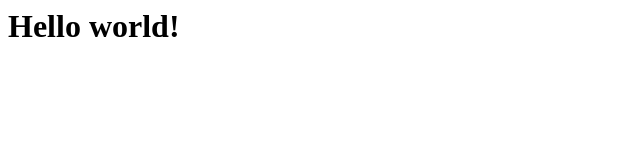
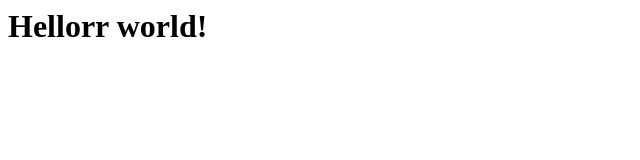
Before and after one commit to Shpak2/fe_on_feb19, a plain HTML site: page index.html in a window 1280 px wide. Shown: the whole page, without its empty margins (0-640 px from the left). Drawn offline with Linux system fonts and the light colour scheme.

Commit message:
README file update

```diff
--- a/index.html
+++ b/index.html
@@ -1 +1 @@
-<h1>Hello world!</h1>
+<h1>Hellorr world!</h1>
```
Also changed, not shown: 1 other file.
